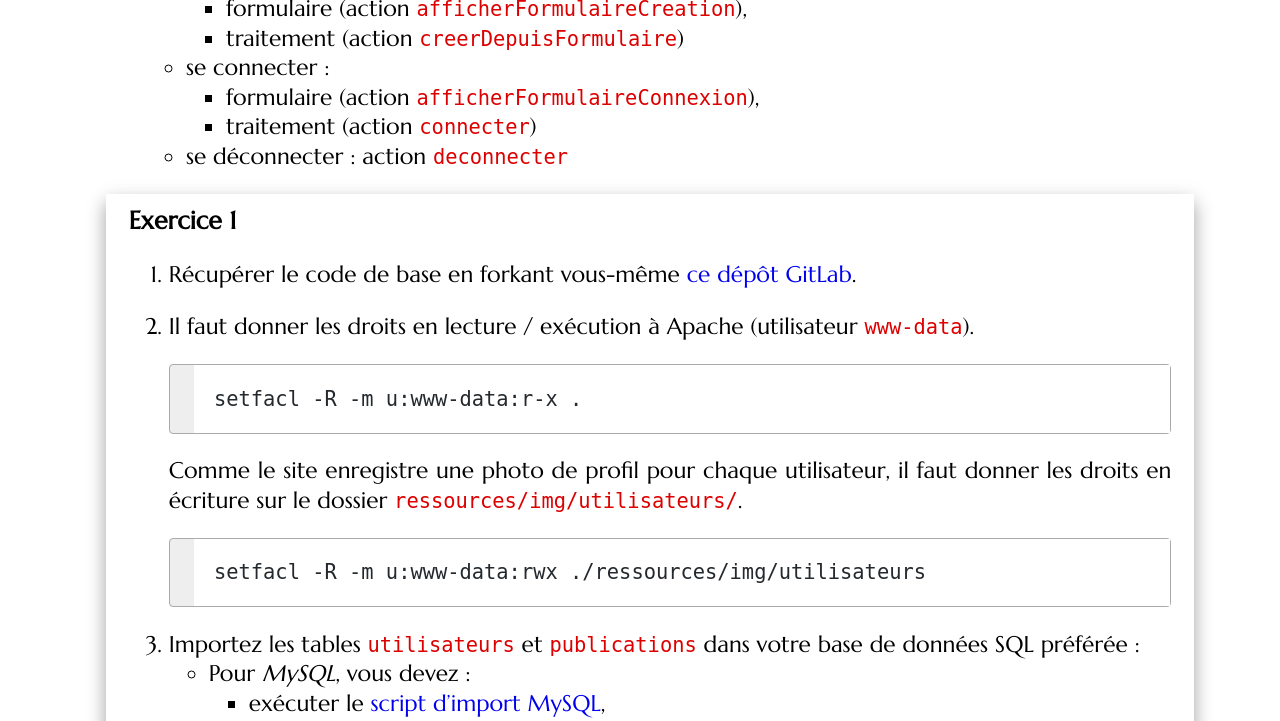
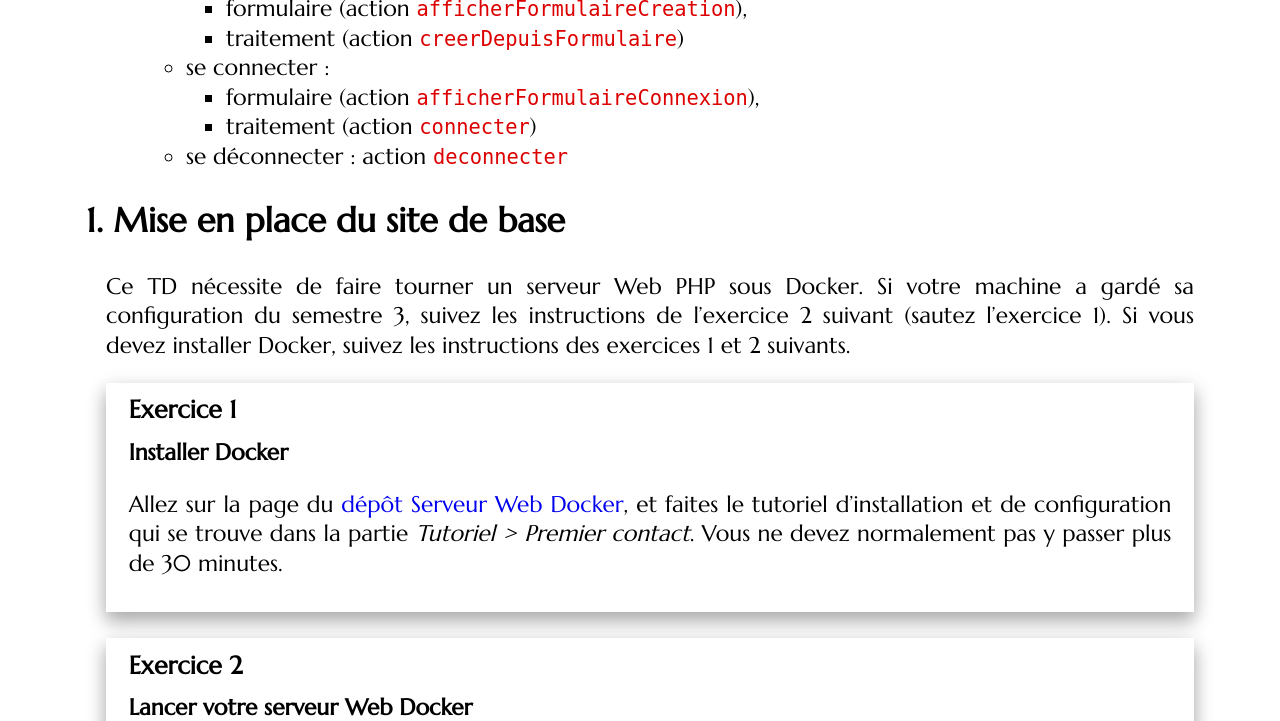
Before and after one commit to romainlebreton/R4.A.10-ComplementWeb, a Jekyll site: the page built from tutorials/tutorial1.md, in a window 1280 px wide and 1400 px high, scrolled down 547 px. Shown: the top 721 px of the window. Built offline with Jekyll 4.4.1, drawn with Linux system fonts in a browser that asks for light colours; some web fonts are replaced; some of the changed text lies outside the part shown; grey boxes are pictures that could not be loaded.

Commit message:
Màj TD1 2425

````diff
--- a/tutorials/tutorial1.md
+++ b/tutorials/tutorial1.md
@@ -89,13 +89,51 @@ L'intérêt de ce site est qu'il ne contient que 2 contrôleurs et un petit nomb
     * traitement (action `connecter`)
   * se déconnecter : action `deconnecter`
 
+## Mise en place du site de base
+
+Ce TD nécessite de faire tourner un serveur Web PHP sous Docker. Si votre
+machine a gardé sa configuration du semestre 3, suivez les instructions de
+l'exercice 2 suivant (sautez l'exercice 1). Si vous devez installer Docker,
+suivez les instructions des exercices 1 et 2 suivants.
+
+
+<div class="exercise">
+**Installer Docker**
+
+Allez sur la page du [dépôt Serveur Web
+Docker](https://gitlabinfo.iutmontp.univ-montp2.fr/Enseignants-Web/docker/-/blob/main/README.md),
+et faites le tutoriel d’installation et de configuration qui se trouve dans la
+partie *Tutoriel > Premier contact*. Vous ne devez normalement pas y passer plus
+de 30 minutes.
+
+</div>
+
+
+<div class="exercise">
+**Lancer votre serveur Web Docker**
+
+Démarrer *Docker Desktop*. Dans l'onglet Gauche *Containers*, relancez votre
+conteneur à l'aide du bouton Play ![Play](https://gitlabinfo.iutmontp.univ-montp2.fr/Enseignants-Web/docker/-/raw/main/img/BoutonPlay.png).
+
+Pour rappel, ce conteneur exécute un serveur Web PHP. Le port 80 du conteneur est relié par défaut au port 80 de la machine hôte. Le dossier `/var/www/html` du conteneur est relié par défaut au dossier `public_html` de la machine hôte.
+
+En pratique, une fois le conteneur lancé, vous accédez aux pages Web situées
+dans le dossier `public_html` de la machine hôte en naviguant à partir de l'URL
+`http://localhost` via votre navigateur Web.
+
+</div>
 
 <div class="exercise">
 
-1. Récupérer le code de base en forkant vous-même [ce dépôt
-   GitLab](https://gitlabinfo.iutmontp.univ-montp2.fr/r4.a.10-complementweb/TD1).
+1. Dupliquez (*fork*) vous-même [ce dépôt
+   GitLab](https://gitlabinfo.iutmontp.univ-montp2.fr/r4.a.10-complementweb/TD1)
+   dans votre espace de nom (= votre login IUT). Cette opération est nécessaire pour que vous
+   puissiez pousser vos modifications sur *GitLab*.
 
-2. Il faut donner les droits en lecture / exécution à Apache (utilisateur
+2. Clonez votre dépôt *Git* dupliqué dans un répertoire
+   `public-html/ComplementWeb/TD1` pour pouvoir y accéder via votre conteneur *Docker*.
+
+3. Il faut donner les droits en lecture / exécution à Apache (utilisateur
    `www-data`).
    ```bash
    setfacl -R -m u:www-data:r-x .
````
